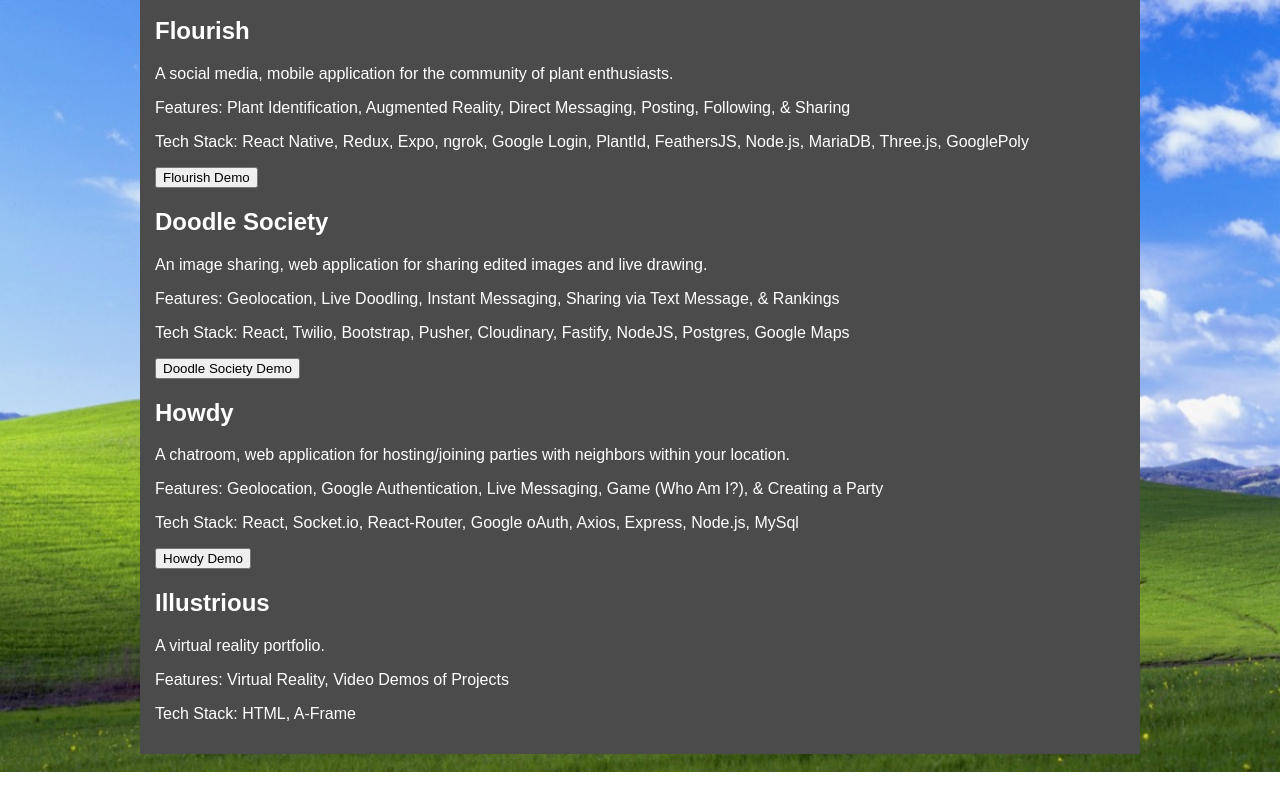
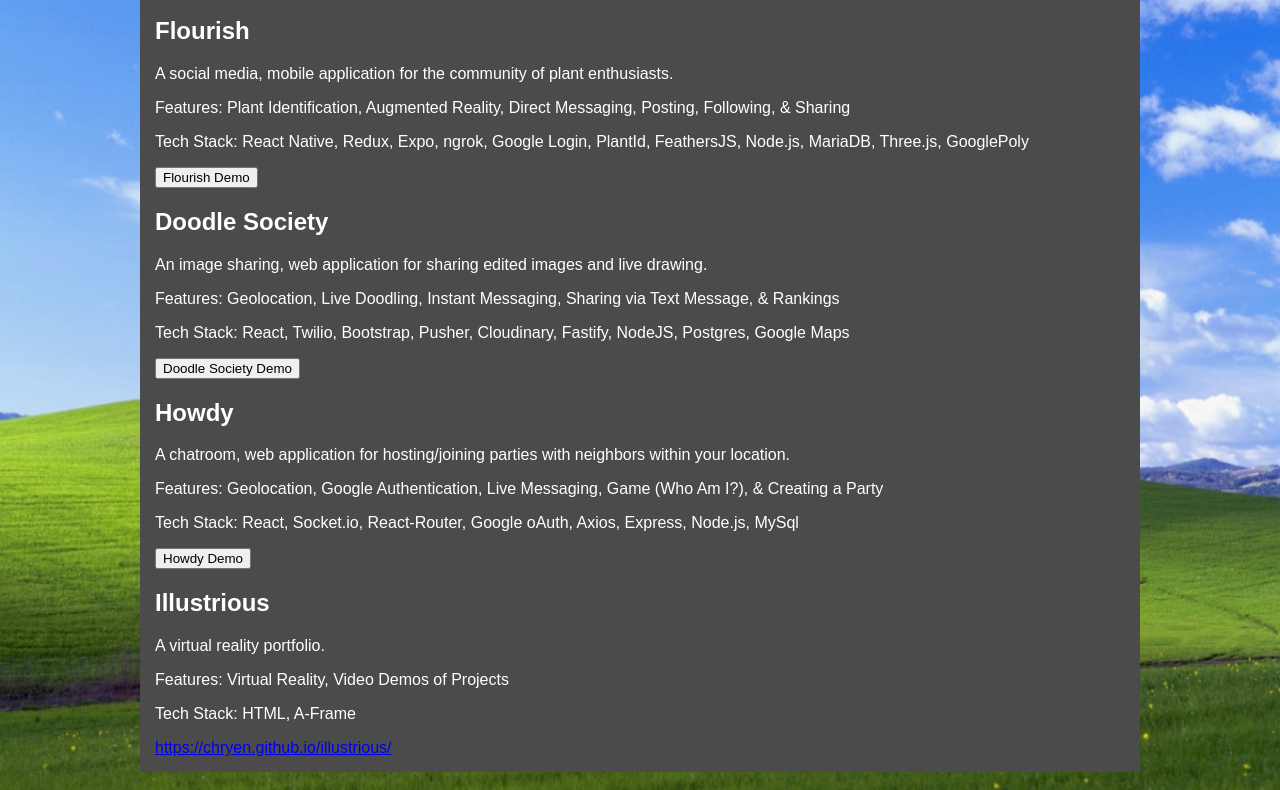
Before and after one commit to Chryen/Chryen.github.io, a plain HTML site: page portfolio.html in a window 1280 px wide. Shown: the part 153-943 px from the top of the page. Drawn offline with nearby package versions, Linux system fonts and the light colour scheme.

Commit message:
(feat) add link to illustrious

```diff
--- a/portfolio.html
+++ b/portfolio.html
@@ -151,6 +151,9 @@
                   <p>A virtual reality portfolio.</p>
                   <p>Features: Virtual Reality, Video Demos of Projects</p>
                   <p>Tech Stack: HTML, A-Frame</p>
+                  <div>
+                    <a href="https://chryen.github.io/illustrious/">https://chryen.github.io/illustrious/</a>
+                  </div>
                 </div>
             </div>
 
```
